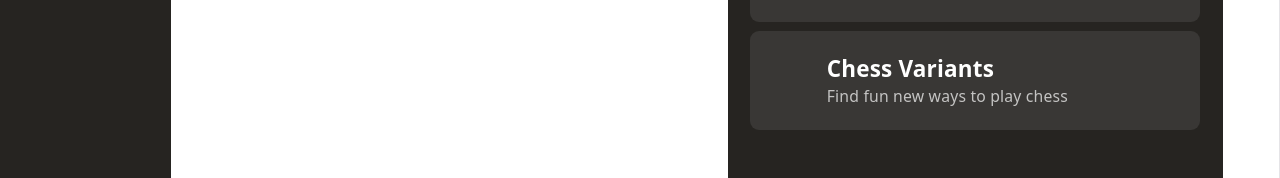
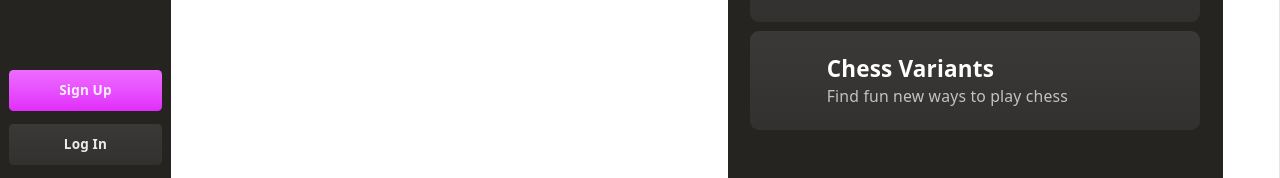
Before and after one commit to andyjDavison/supachess, a React (Vite) app in the folder apps/ui/: page /play in a window 1280 px wide. Shown: the part 622-800 px from the top of the page. Built offline with nearby package versions, Linux system fonts and the light colour scheme.

Commit message:
AD: Add signup and login button skeletons

```diff
--- a/apps/ui/src/components/navbar/navbar.tsx
+++ b/apps/ui/src/components/navbar/navbar.tsx
@@ -1,8 +1,10 @@
+import { Link } from "react-router";
 import NavbarButton from "./navbar-button";
 
 function Navbar() {
   return (
-    <nav className="flex flex-col fixed top-0 left-0 w-38 h-screen bg-nav-bg z-50">
+    <nav className="flex flex-col fixed top-0 left-0 w-38 h-screen bg-nav-bg z-50 justify-between">
+      <div>
         <h2 className="flex items-center pl-7 h-14">Supachess</h2>
         <NavbarButton
           title="Play"
@@ -30,6 +32,21 @@ function Navbar() {
             { title: "Members", link: "members" },
           ]}
         />
+      </div>
+      <div className="flex flex-col w-full items-center gap-3 pb-3">
+        <Link
+          to=""
+          className="flex items-center justify-center w-9/10 h-9 rounded-sm bg-linear-to-b from-fuchsia-400 to-fuchsia-500 hover:bg-linear-to-b hover:from-fuchsia-300 hover:to-fuchsia-500"
+        >
+          <p className="text-white/90 font-extrabold text-xs">Sign Up</p>
+        </Link>
+        <Link
+          to=""
+          className="flex items-center justify-center w-9/10 h-9 rounded-sm bg-linear-to-b from-gradient-start to-gradient-end hover:bg-linear-to-b hover:from-hover-gradient-start hover:to-hover-gradient-end"
+        >
+          <p className="text-white/90 font-extrabold text-xs">Log In</p>
+        </Link>
+      </div>
     </nav>
   );
 }
--- a/apps/ui/src/features/play/play.tsx
+++ b/apps/ui/src/features/play/play.tsx
@@ -59,7 +59,7 @@ function Play() {
           {playOptions.map((option) => (
             <Link
               to={option.link}
-              className="flex flex-col text-start pl-17 py-5 rounded-lg gap-.5 bg-options-button hover:bg-linear-to-b hover:from-gradient-start hover:to-gradient-end"
+              className="flex flex-col text-start pl-17 py-5 rounded-lg gap-.5 bg-linear-to-b from-gradient-start to-gradient-end hover:bg-linear-to-b hover:from-hover-gradient-start hover:to-hover-gradient-end"
             >
               <h2 className="text-xl font-extrabold text-white">
                 {option.title}
--- a/apps/ui/src/index.css
+++ b/apps/ui/src/index.css
@@ -39,8 +39,10 @@
   --color-nav-sub-hover: #292825;
   --color-options-button: #393735;
   --color-options-header: #201e1d;
-  --color-gradient-start: #4b4947;
-  --color-gradient-end: #343230;
+  --color-hover-gradient-start: #4b4947;
+  --color-hover-gradient-end: #343230;
+  --color-gradient-start: #3b3938;
+  --color-gradient-end: #33312f;
 }
 /*
 * {
```
Lines whose indentation alone changed are shown as unchanged.
